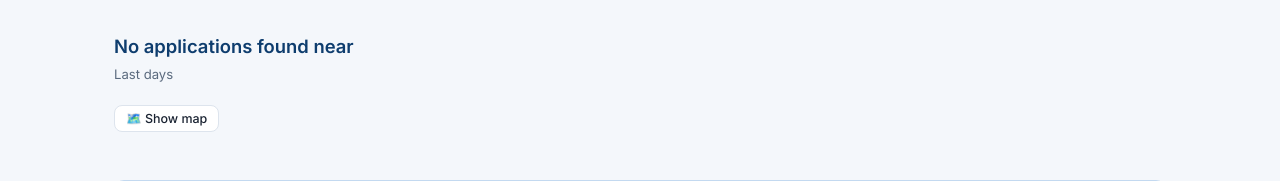
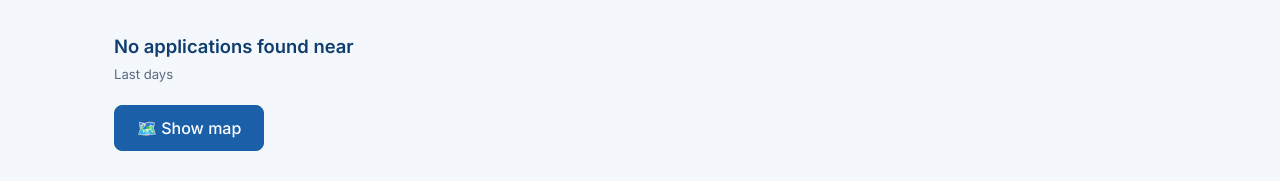
Before and after one commit to wwil83-dot/PlanPing, a Python web app: template app/templates/town.html in a window 1280 px wide. Shown: the part 194-375 px from the top of the page. Run offline with Jinja, Linux system fonts and the light colour scheme; the template is opened without the code that fills it, so the values that code supplies are empty.

Commit message:
Update town.html

```diff
--- a/app/templates/town.html
+++ b/app/templates/town.html
@@ -126,7 +126,7 @@
 
   {# Map view — identical pattern to results.html #}
   <div style="margin-bottom:1rem">
-    <button class="btn btn-sm" id="map-toggle-btn" onclick="toggleResultsMap()">🗺️ Show map</button>
+    <button class="btn btn-primary" style="font-size:1rem;padding:12px 22px" id="map-toggle-btn" onclick="toggleResultsMap()">🗺️ Show map</button>
   </div>
   <div id="results-map" style="display:none;height:420px;border-radius:10px;border:1px solid var(--border);margin-bottom:1.25rem"></div>
 
```
